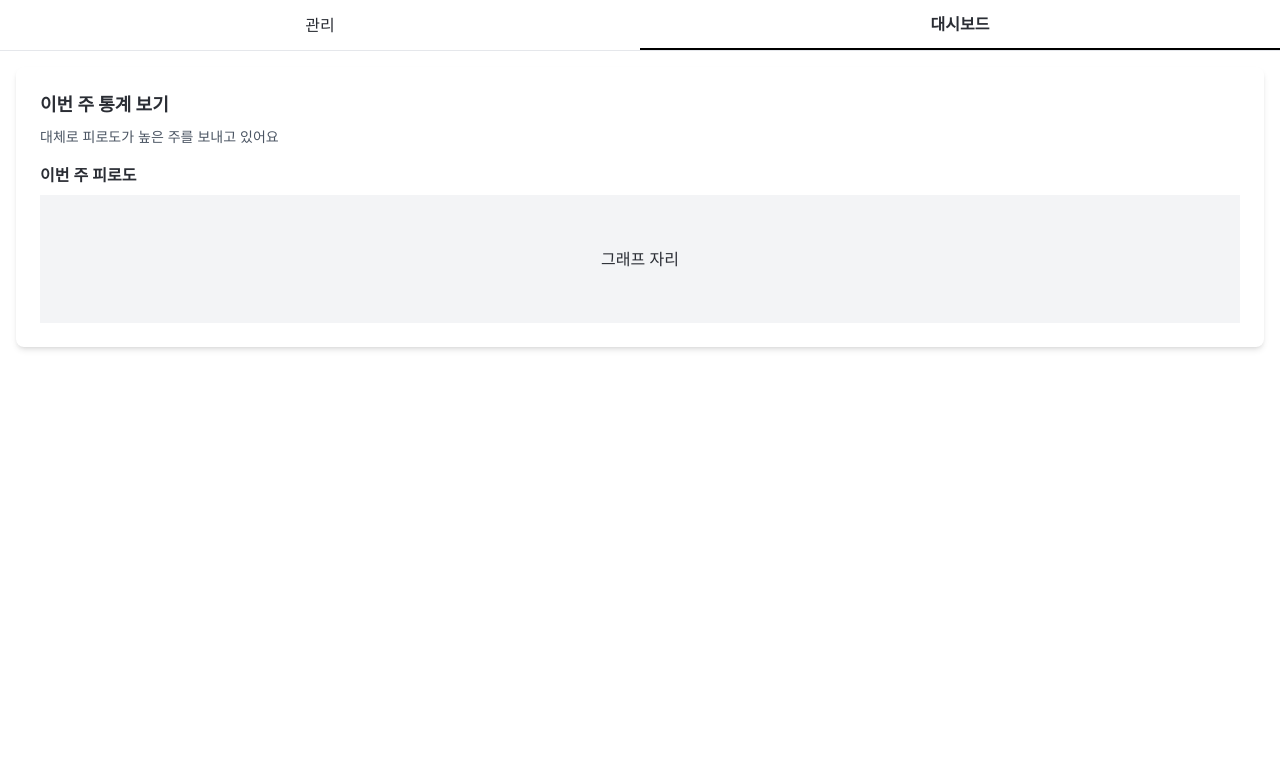
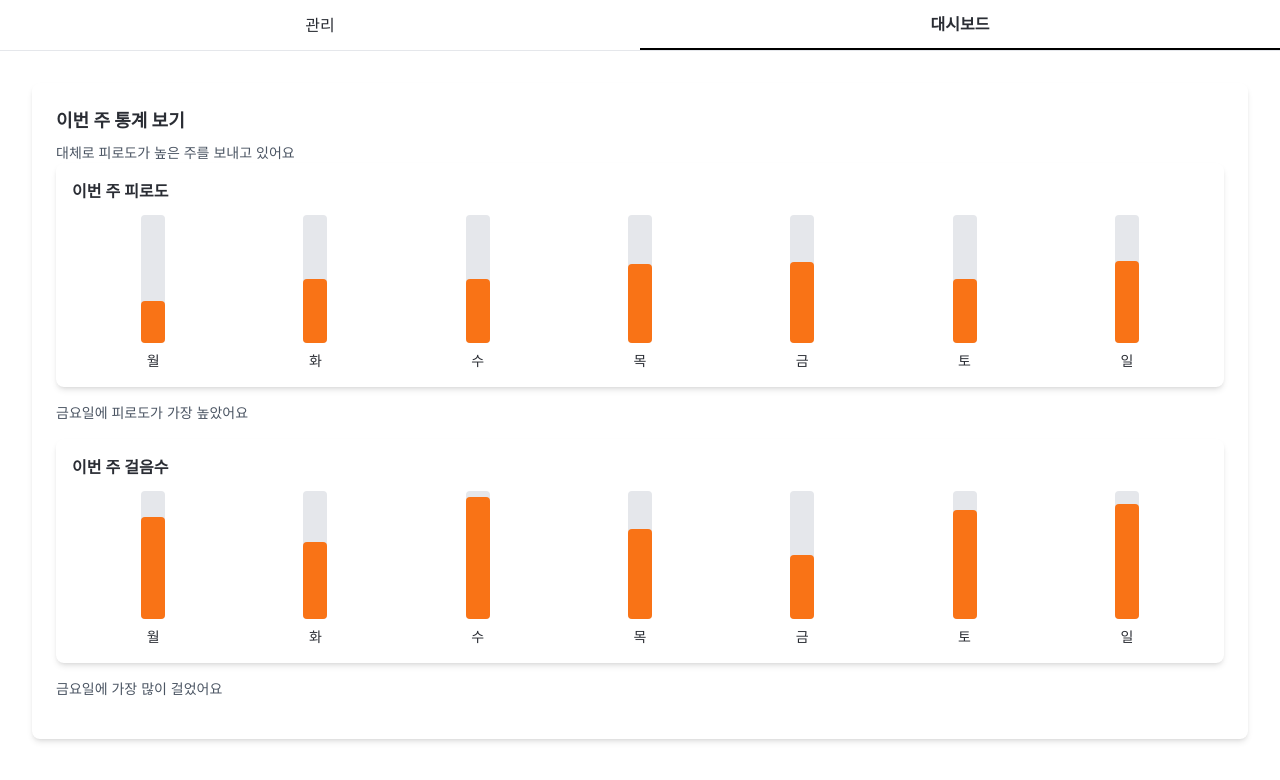
Before and after one commit to AhiamYeong/DGG, a React (Vite) app in the folder frontend/: page / in a window 1280 px wide. Both pictures are taken after a click on the button "대시보드". Shown: the top 780 px of the page. Built offline with nearby package versions, Linux system fonts and the light colour scheme.

Commit message:
feat: 피로도 대시보드 차트 추가

```diff
--- /dev/null
+++ b/frontend/src/components/fatigue/WeeklyBarChart.tsx
@@ -0,0 +1,36 @@
+/** @format */
+type WeeklyBarChartProps = {
+  data: { day: string; value: number; max: number }[];
+  label: string;
+  color?: string;
+};
+
+export default function WeeklyBarChart({
+  data,
+  label,
+  color = "bg-orange-500",
+}: WeeklyBarChartProps) {
+  return (
+    <div className="bg-white rounded-lg shadow-md p-4 mb-4">
+      <h3 className="font-semibold mb-2">{label}</h3>
+      <div className="flex items-end justify-between h-40">
+        {data.map((item, idx) => {
+          const percentage = Math.round((item.value / item.max) * 100);
+          return (
+            <div key={idx} className="flex flex-col items-center flex-1">
+              {/* 바 차트 */}
+              <div className="relative w-6 h-32 bg-gray-200 rounded">
+                <div
+                  className={`${color} absolute bottom-0 w-6 rounded`}
+                  style={{ height: `${percentage}%` }}
+                ></div>
+              </div>
+              {/* 요일 */}
+              <span className="mt-2 text-sm">{item.day}</span>
+            </div>
+          );
+        })}
+      </div>
+    </div>
+  );
+}
--- a/frontend/src/pages/fatigue/FatigueDashboardPage.tsx
+++ b/frontend/src/pages/fatigue/FatigueDashboardPage.tsx
@@ -1,18 +1,47 @@
 /** @format */
+import WeeklyBarChart from "../../components/fatigue/WeeklyBarChart";
+
 export default function FatigueDashboardPage() {
+  // mock/fatigueStats.ts
+  const weeklyFatigue = [
+    { day: "월", value: 20, max: 60 },
+    { day: "화", value: 35, max: 70 },
+    { day: "수", value: 25, max: 50 },
+    { day: "목", value: 40, max: 65 },
+    { day: "금", value: 50, max: 80 },
+    { day: "토", value: 30, max: 60 },
+    { day: "일", value: 45, max: 70 },
+  ];
+
+  const weeklySteps = [
+    { day: "월", value: 8000, max: 10000 },
+    { day: "화", value: 6000, max: 10000 },
+    { day: "수", value: 9500, max: 10000 },
+    { day: "목", value: 7000, max: 10000 },
+    { day: "금", value: 5000, max: 10000 },
+    { day: "토", value: 8500, max: 10000 },
+    { day: "일", value: 9000, max: 10000 },
+  ];
+
   return (
-    <div className="bg-white rounded-lg shadow-md p-6">
-      <h2 className="text-lg font-bold">이번 주 통계 보기</h2>
-      <p className="mt-2 text-sm text-gray-600">
-        대체로 피로도가 높은 주를 보내고 있어요
-      </p>
+    <div className="p-4">
+      <div className="bg-white rounded-lg shadow-md p-6 mb-6">
+        <h2 className="text-lg font-bold">이번 주 통계 보기</h2>
+        <p className="mt-2 text-sm text-gray-600">
+          대체로 피로도가 높은 주를 보내고 있어요
+        </p>
 
-      {/* TODO: 데이터 연결 시 그래프 컴포넌트로 교체 */}
-      <div className="mt-4">
-        <h3 className="font-semibold mb-2">이번 주 피로도</h3>
-        <div className="h-32 bg-gray-100 flex items-center justify-center">
-          그래프 자리
-        </div>
+        {/* 이번 주 피로도 */}
+        <WeeklyBarChart data={weeklyFatigue} label="이번 주 피로도" />
+        <p className="text-sm text-gray-600 mb-4">
+          금요일에 피로도가 가장 높았어요
+        </p>
+
+        {/* 이번 주 걸음수 */}
+        <WeeklyBarChart data={weeklySteps} label="이번 주 걸음수" />
+        <p className="text-sm text-gray-600 mb-4">
+          금요일에 가장 많이 걸었어요
+        </p>
       </div>
     </div>
   );
```
